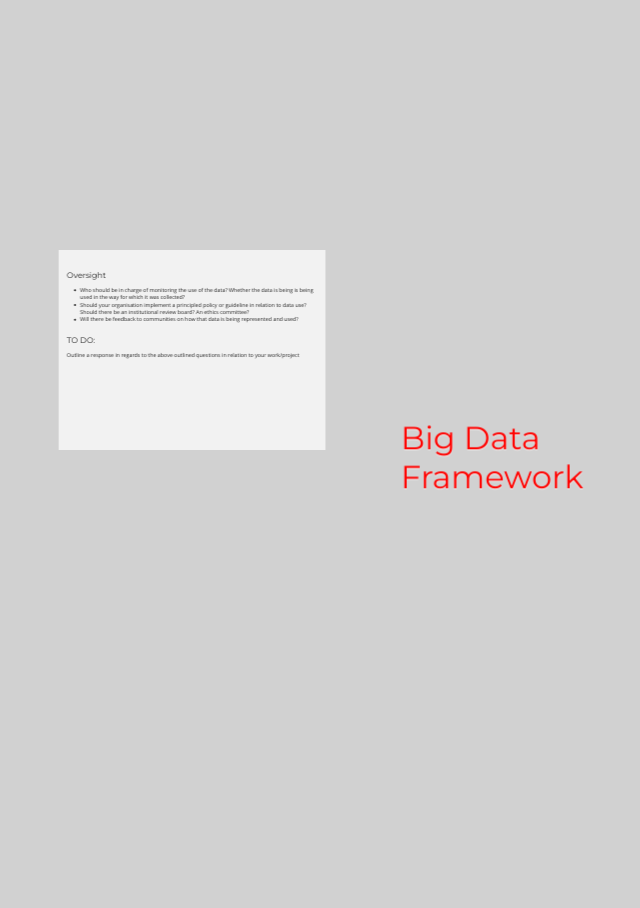
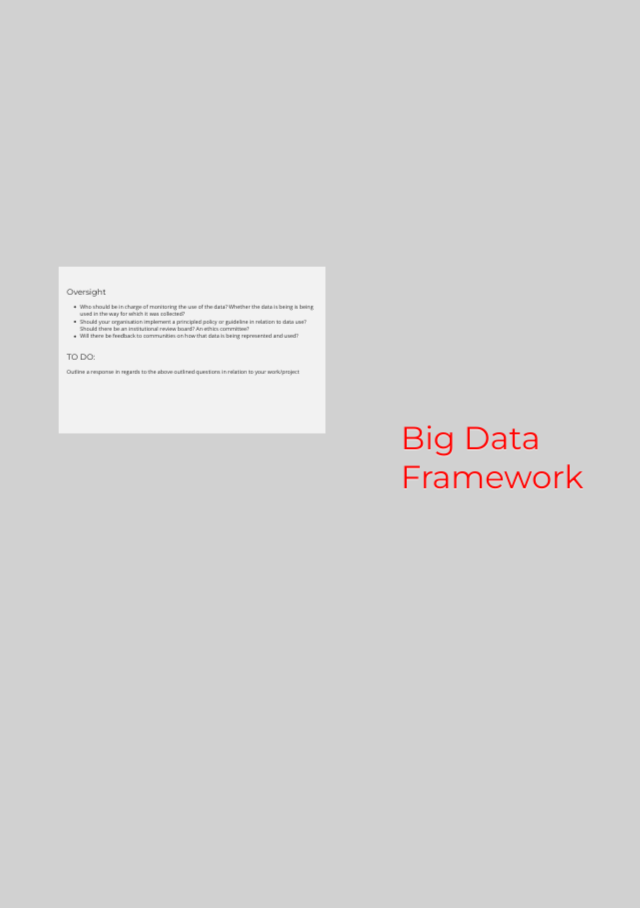
Before and after one commit to the-engine-room/big-data-framework, a Jekyll site: the page built from index.html, in a window 1280 px wide. Shown: the whole page, without its empty margins (148-788 px from the left). Built offline with Jekyll 4.4.1, drawn with Linux system fonts in a browser that asks for light colours; Markdown is read by kramdown in place of the engine named in the settings; a style sheet for code colours, icons or effects is not loaded.

Commit message:
CSS fixes

```diff
--- a/css/main.css
+++ b/css/main.css
@@ -77,9 +77,8 @@ nav {
 
 
 article {
-	display: block;
   width: 800px;
-  height: 600px;
+  height: 500px;
 }
 
 article p a {
```
